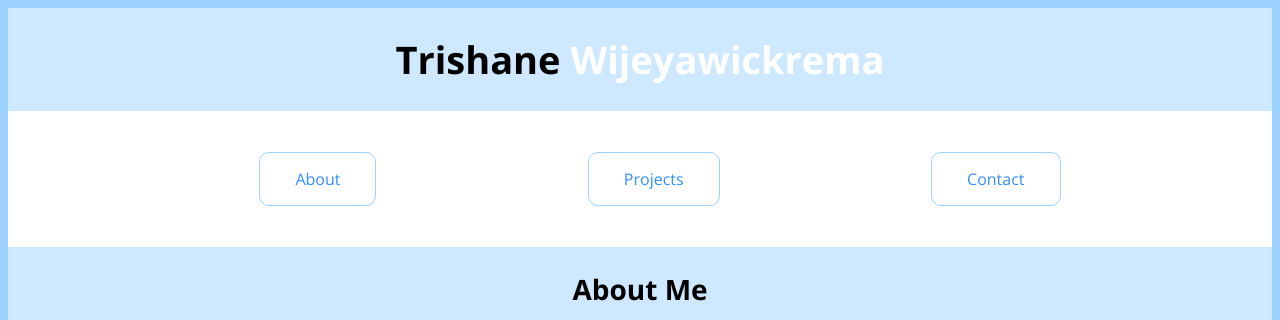
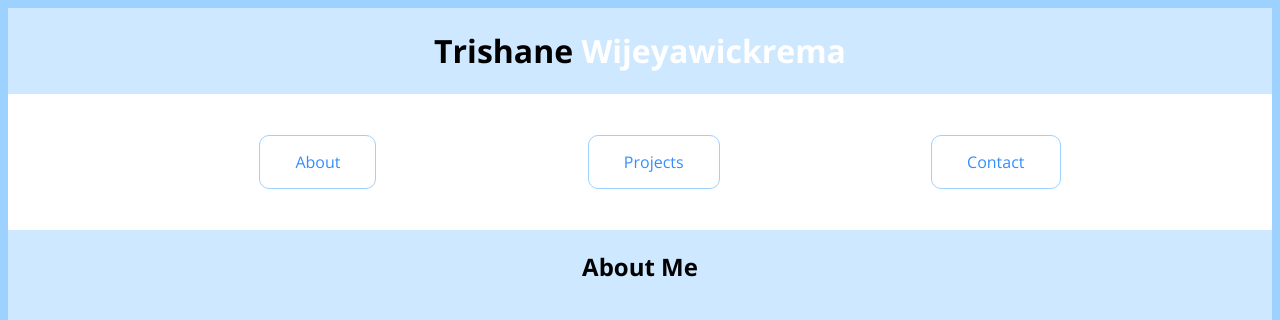
Before and after one commit to Trishaneww/professional-portfolio, a plain HTML site: page index.html in a window 1280 px wide. Shown: the top 320 px of the page. Drawn offline with nearby package versions, Linux system fonts and the light colour scheme; grey boxes are pictures that could not be loaded.

Commit message:
Update style.css

```diff
--- a/assets/css/style.css
+++ b/assets/css/style.css
@@ -4,17 +4,6 @@ html {
   font-family: 'Open Sans', sans-serif;
 }
 
-h1 {
-  font-size: 38px;
-}
-
-.aboutme h2 {
-  font-size: 28px;
-}
-
-footer h3 {
-  font-size: 24px;
-}
 
 /*gives the code/content within the body the below background color*/
 body {
```
